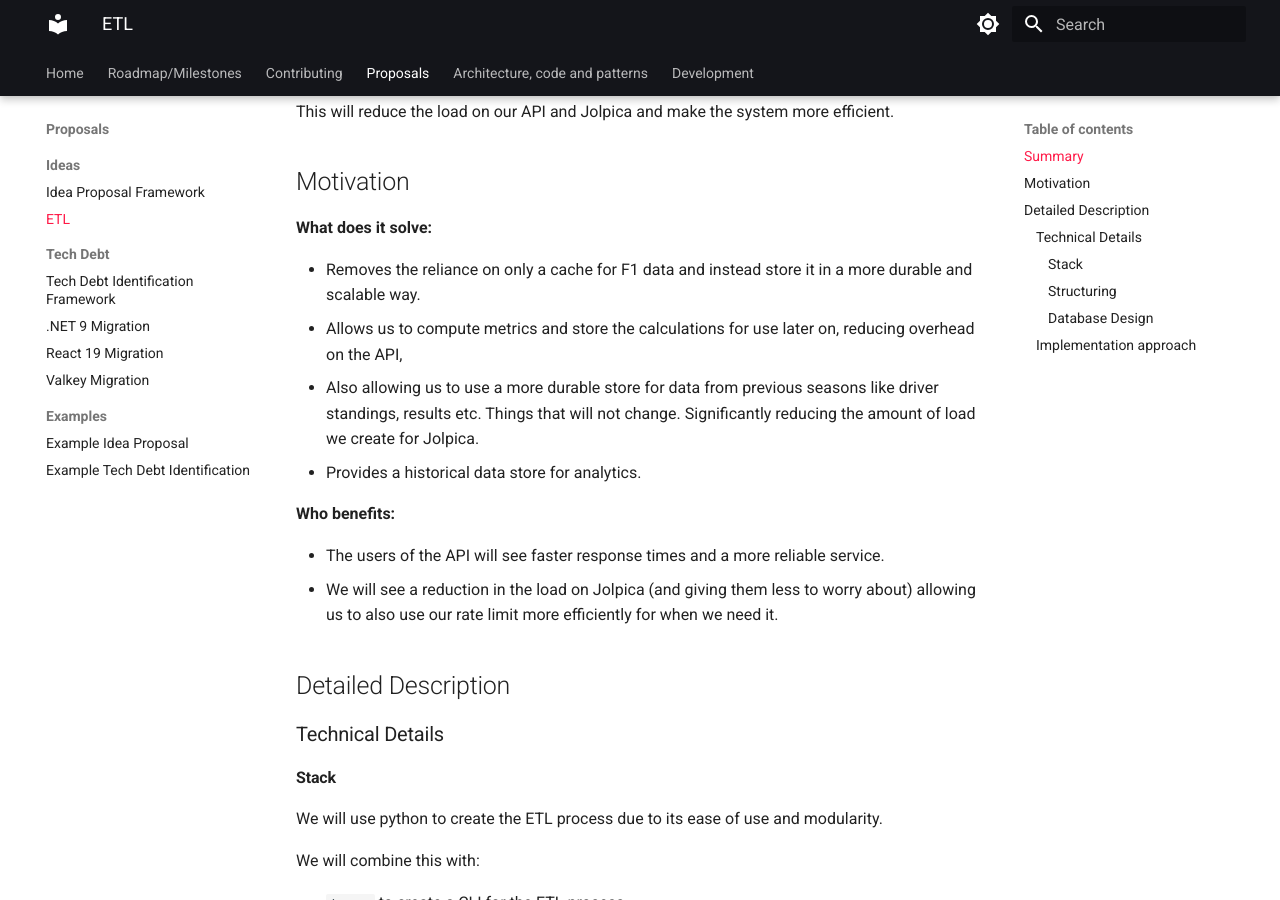
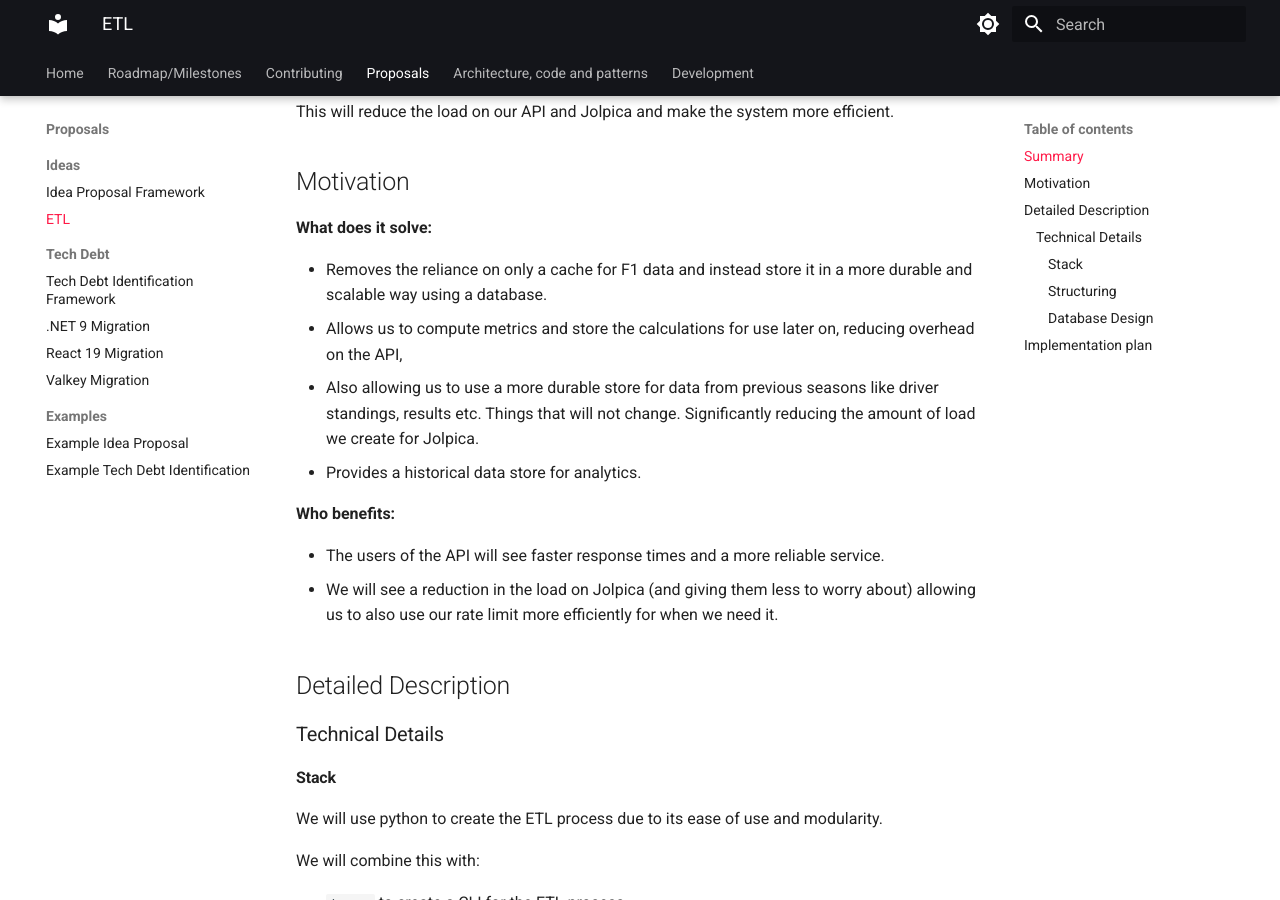
Before and after one commit to Evanlab02/Lyzer, an MkDocs documentation site: the page built from Docs/docs/proposals/ideas/ETL.md, in a window 1280 px wide and 900 px high, scrolled down 588 px. Built offline with MkDocs 1.6.1 and Material for MkDocs 9.7.7, drawn with Linux system fonts in a browser that asks for light colours; the version menu is left out; some of the changed text lies outside the part shown.

Commit message:
chore: Slight adjustments

```diff
--- a/Docs/docs/proposals/ideas/ETL.md
+++ b/Docs/docs/proposals/ideas/ETL.md
@@ -19,7 +19,7 @@ This will reduce the load on our API and Jolpica and make the system more effici
 
 **What does it solve:**
 
-- Removes the reliance on only a cache for F1 data and instead store it in a more durable and scalable way.
+- Removes the reliance on only a cache for F1 data and instead store it in a more durable and scalable way using a database.
 - Allows us to compute metrics and store the calculations for use later on, reducing overhead on the API,
 - Also allowing us to use a more durable store for data from previous seasons like driver standings, results etc. Things that will not change. Significantly reducing the amount of load we create for Jolpica.
 - Provides a historical data store for analytics.
@@ -69,7 +69,7 @@ Important to note here is that this will take a careful structuring in the sourc
 
 **NOTE: There is one thing that was missed here and that is that we will likely store Qualifying, Sprint and Sprint Qualifying data in a seperate table than the session table. This way we can continue the result table trend and create new tables that link to sprint/sprint qualifying/qualifying session tables. Session tables can probably be more accurately named as practice session table.**
 
-### Implementation approach
+## Implementation plan
 
 Here is a very rough draft implementation plan:
 
```
